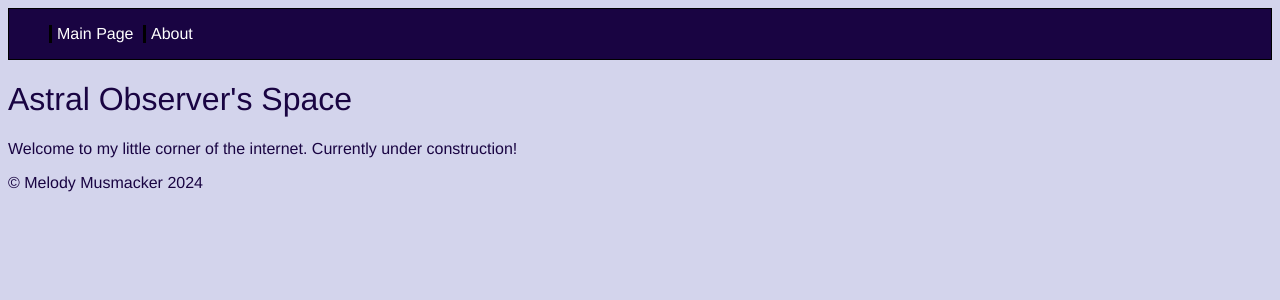
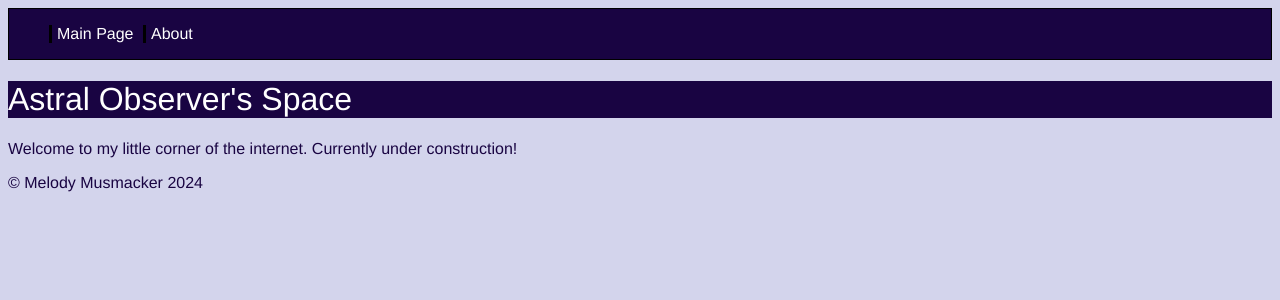
Before and after one commit to AstralObserver/AstralObserver.github.io, a Jekyll site: the page built from index.md, in a window 1280 px wide. Shown: the top 300 px of the page. Built offline with Jekyll 4.4.1, drawn with Linux system fonts in a browser that asks for light colours.

Commit message:
Update main.scss
Header Formatting

```diff
--- a/assets/css/main.scss
+++ b/assets/css/main.scss
@@ -13,8 +13,9 @@ body {
 }
 
 h1{
-    font: 200% $font-stack
-
+    font: 200% $font-stack;
+    color: white;
+    background: $font-color;
 }
 
 nav{
```
